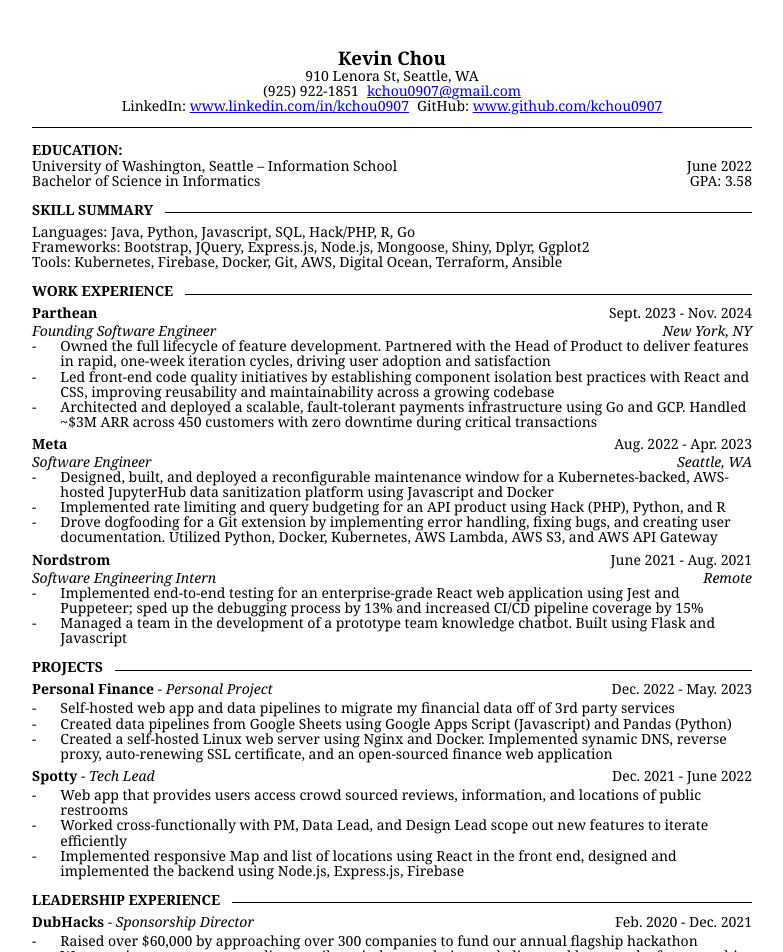
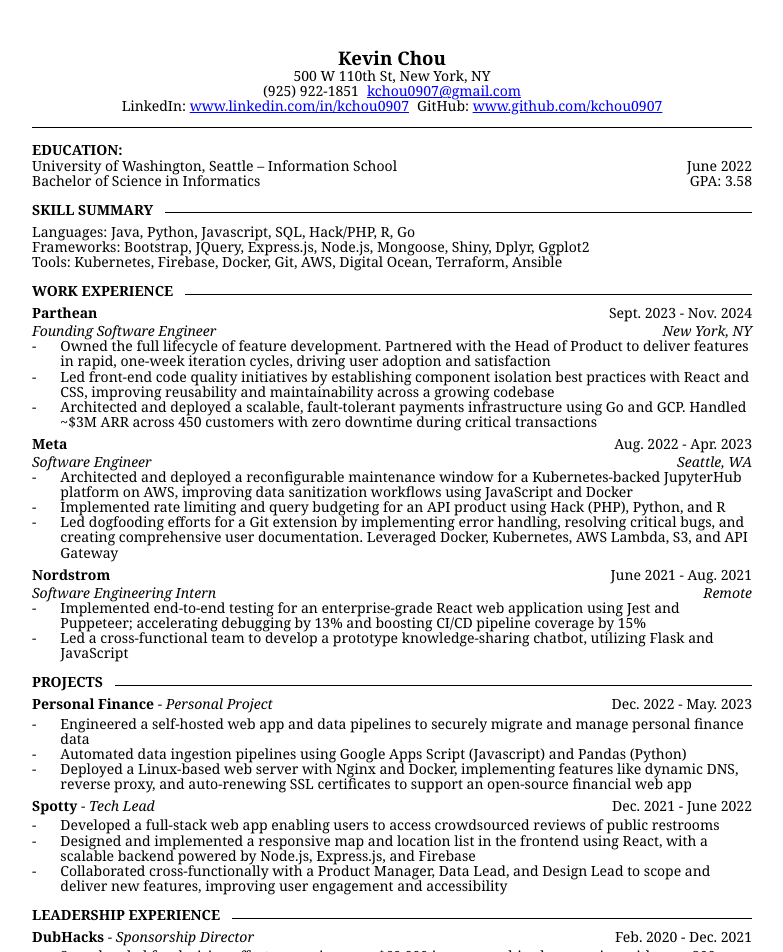
Before and after one commit to kchou0907/resume, a Next.js app: page / in a window 1280 px wide. Shown: the top 952 px of the page, without its empty margins (248-1031 px from the left). Built offline with nearby package versions, Linux system fonts and the light colour scheme.

Commit message:
final touches

```diff
--- a/src/app/components/Header/Header.tsx
+++ b/src/app/components/Header/Header.tsx
@@ -9,7 +9,7 @@
             <div className={styles.name}>Kevin Chou</div>
             <div className={styles.contactInfo}>
                 <div className="address">
-                    910 Lenora St, Seattle, WA
+                    500 W 110th St, New York, NY
                 </div>
                 <div className={`${styles.row}`}>
                     <span>
--- a/src/app/components/LeadershipExperience/atoms/Dubhacks.tsx
+++ b/src/app/components/LeadershipExperience/atoms/Dubhacks.tsx
@@ -3,14 +3,15 @@
 
 const Dubhacks: React.FC = () => {
     const highlights: string[] = [
-        `Raised over $60,000 by approaching over 300 companies to fund our
-        annual flagship hackathon`,
-        `Wrote scripts to automate sending email reminders, updating to-do
-        lists, and keep track of sponsorship effots using Google Sheets and
-        Google Apps Script (Javascript)`,
-        `Collaborated with event directors and 5+ cross-functional teams in the
-        coordination and execution of the premier collegiate hackathon in the
-        Pacific Northwest, which attracted over 1000 participants`
+        `Spearheaded fundraising efforts, securing over $60,000 in sponsorships
+        by engaging with over 300 companies to support a flagship hackathon
+        event`,
+        `Automated sponsorship operations by scripting email reminders, to-do
+        list updates, and sponsorship tracking in Google Sheets using Google
+        Apps Script (JavaScript)`,
+        `Coordinated with event directors and 5+ cross-functional teams to host
+        an event with over 1,000 participants, ensuring smooth execution of
+        workshops, panels, and competitions`
     ]
     return (
         <ExtracurricularExperience
--- a/src/app/components/Projects/atoms/PersonalFinance.tsx
+++ b/src/app/components/Projects/atoms/PersonalFinance.tsx
@@ -3,13 +3,13 @@
 
 const PersonalFinance: React.FC = () => {
     const highlights: string[] = [
-        `Self-hosted web app and data pipelines to migrate my financial data off
-        of 3rd party services`,
-        `Created data pipelines from Google Sheets using Google Apps Script
+        `Engineered a self-hosted web app and data pipelines to securely
+        migrate and manage personal finance data`,
+        `Automated data ingestion pipelines using Google Apps Script
         (Javascript) and Pandas (Python)`,
-        `Created a self-hosted Linux web server using Nginx and Docker.
-        Implemented synamic DNS, reverse proxy, auto-renewing SSL certificate,
-        and an open-sourced finance web application`
+        `Deployed a Linux-based web server with Nginx and Docker, implementing
+        features like dynamic DNS, reverse proxy, and auto-renewing SSL
+        certificates to support an open-source financial web app`
     ]
     return (
         <ExtracurricularExperience
--- a/src/app/components/Projects/atoms/Spotty.tsx
+++ b/src/app/components/Projects/atoms/Spotty.tsx
@@ -3,13 +3,14 @@
 
 const Spotty: React.FC = () => {
     const highlights: string[] = [
-        `Web app that provides users access crowd sourced reviews, information,
-        and locations of public restrooms`,
-        `Worked cross-functionally with PM, Data Lead, and Design Lead scope out
-         new features to iterate efficiently`,
-        `Implemented responsive Map and list of locations using React in the
-        front end, designed and implemented the backend using Node.js,
-        Express.js, Firebase`
+        `Developed a full-stack web app enabling users to access
+        crowdsourced reviews of public restrooms`,
+        `Designed and implemented a responsive map and location list in the
+        frontend using React, with a scalable backend powered by Node.js,
+        Express.js, and Firebase`,
+        `Collaborated cross-functionally with a Product Manager, Data Lead, and
+        Design Lead to scope and deliver new features, improving user engagement
+        and accessibility`
     ]
     return (
         <ExtracurricularExperience
--- a/src/app/components/WorkExperience/components/Meta.tsx
+++ b/src/app/components/WorkExperience/components/Meta.tsx
@@ -3,14 +3,15 @@
 
 const Meta: React.FC = () => {
     const highlightedExperiences: string[] = [
-        `Designed, built, and deployed a reconfigurable maintenance window for a
-        Kubernetes-backed, AWS-hosted JupyterHub data sanitization platform
-        using Javascript and Docker`,
+        `Architected and deployed a reconfigurable maintenance window for a
+        Kubernetes-backed JupyterHub platform on AWS, improving data
+        sanitization workflows using JavaScript and Docker`,
         `Implemented rate limiting and query budgeting for an API product using
         Hack (PHP), Python, and R`,
-        `Drove dogfooding for a Git extension by implementing error handling,
-        fixing bugs, and creating user documentation. Utilized Python, Docker,
-        Kubernetes, AWS Lambda, AWS S3, and AWS API Gateway`,
+        `Led dogfooding efforts for a Git extension by implementing error
+        handling, resolving critical bugs, and creating comprehensive user
+        documentation. Leveraged Docker, Kubernetes, AWS Lambda, S3,
+        and API Gateway`,
     ];
 
     return (
--- a/src/app/components/WorkExperience/components/Nordstrom.tsx
+++ b/src/app/components/WorkExperience/components/Nordstrom.tsx
@@ -4,10 +4,10 @@
 const Nordstrom: React.FC = () => {
     const highlightedExperiences: string[] = [
         `Implemented end-to-end testing for an enterprise-grade React web
-        application using Jest and Puppeteer; sped up the debugging process by
-        13% and increased CI/CD pipeline coverage by 15%`,
-        `Managed a team in the development of a prototype team knowledge
-        chatbot. Built using Flask and Javascript`,
+        application using Jest and Puppeteer; accelerating debugging by
+        13% and boosting CI/CD pipeline coverage by 15%`,
+        `Led a cross-functional team to develop a prototype knowledge-sharing
+        chatbot, utilizing Flask and JavaScript`,
     ];
 
     return (
```
